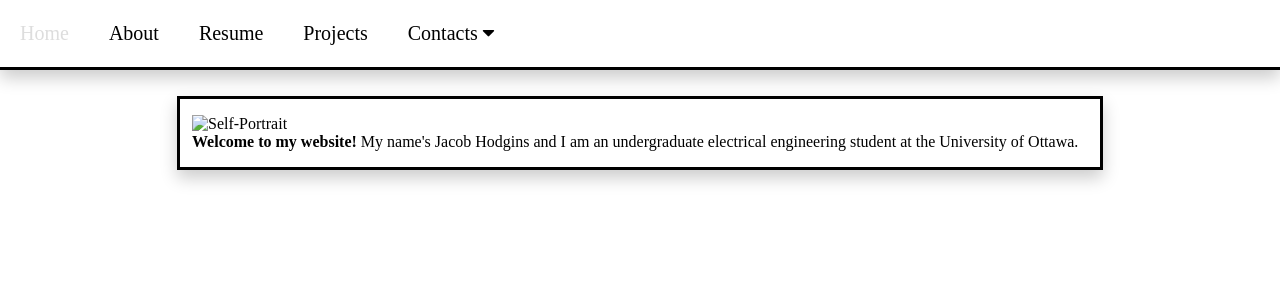
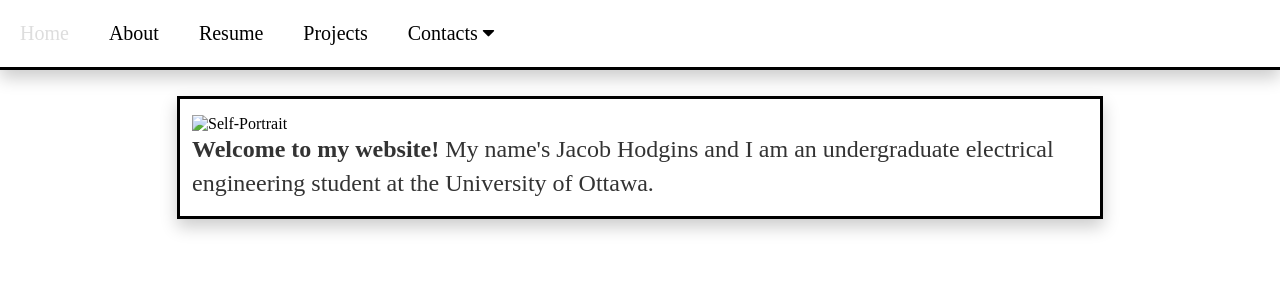
Before and after one commit to JacobHodgins/hodginsjacob, a Jekyll site: the page built from index.html, in a window 1280 px wide. Shown: the top 300 px of the page. Built offline with Jekyll 4.4.1, drawn with Linux system fonts in a browser that asks for light colours; the list of posts is cut into pages by our own code.

Commit message:
Update index.html
+ inserted self protrait image into a div for formating within the blurb
+ converted the text from div to p element

```diff
--- a/index.html
+++ b/index.html
@@ -3,6 +3,8 @@
 title: Jacob Hodgins
 ---
 <div class="blurb">
-	<img src="" alt="Self-Portrait">
-	<div class="blurb-image-text"><b>Welcome to my website!</b> My name's Jacob Hodgins and I am an undergraduate electrical engineering student at the University of Ottawa.</div>
+	<div class="blurb-image-text">
+		<img src="" alt="Self-Portrait">
+	</div>
+	<p><b>Welcome to my website!</b> My name's Jacob Hodgins and I am an undergraduate electrical engineering student at the University of Ottawa.</p>
 </div><!-- /.blurb -->
```
